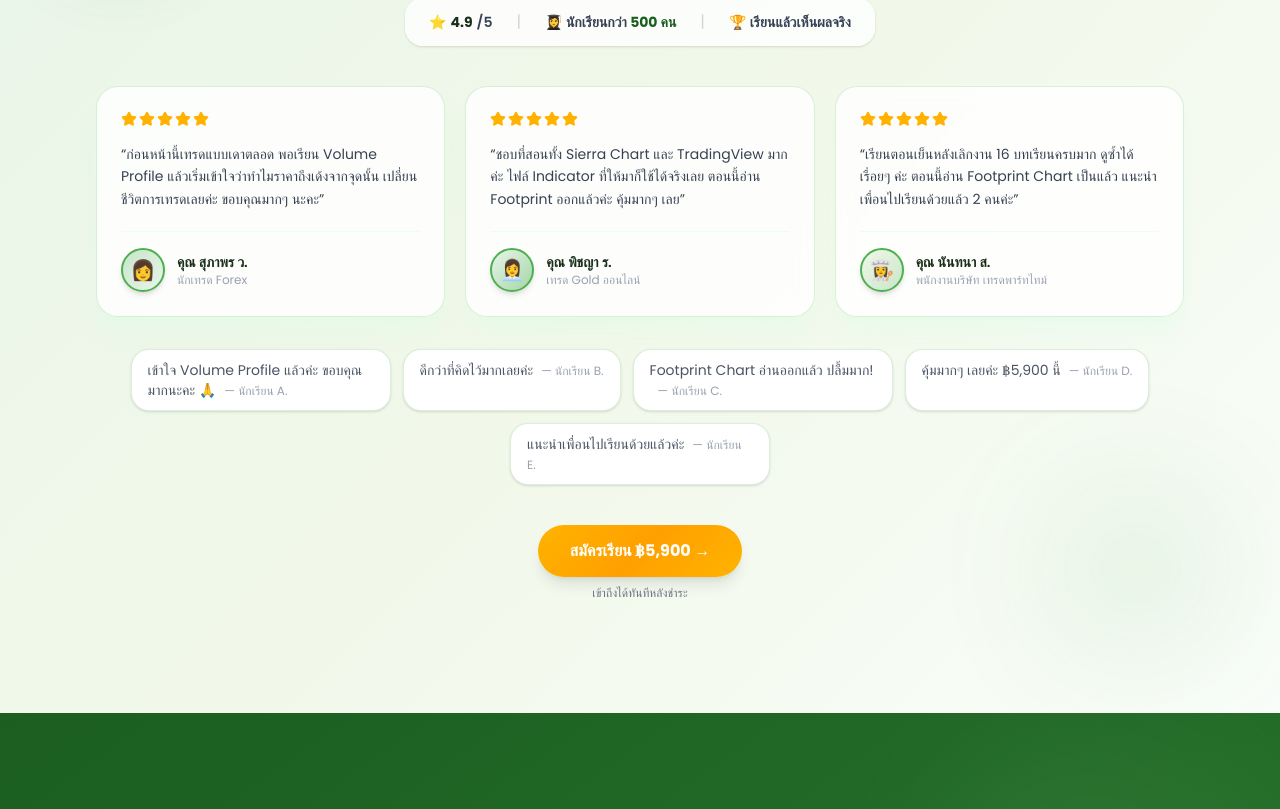
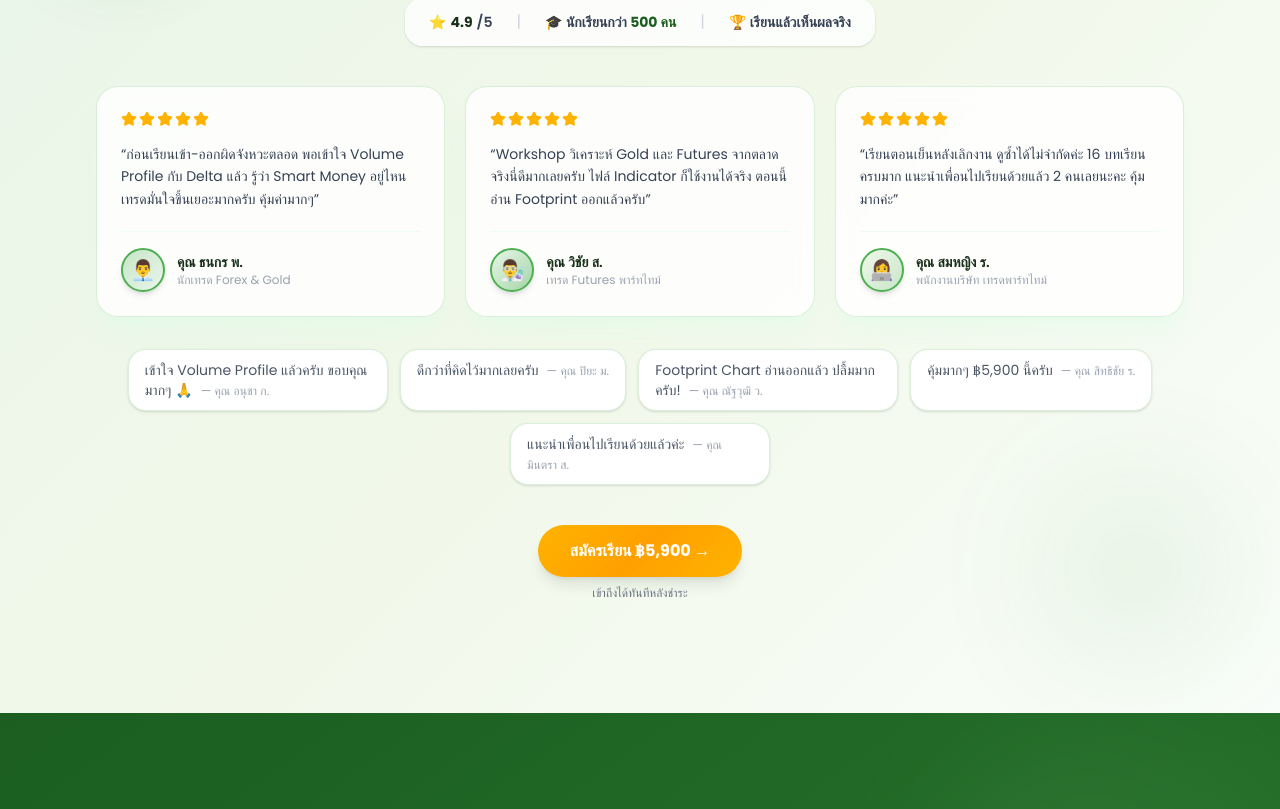
Before and after one commit to Jaimaidanpor/Volume-Trader-sales, a Next.js app: page / in a window 1280 px wide. Shown: the part 5057-5866 px from the top of the page. Built offline with nearby package versions, Linux system fonts and the light colour scheme.

Commit message:
fix: update testimonials to mostly male reviewers

```diff
--- a/src/components/TestimonialsSection.tsx
+++ b/src/components/TestimonialsSection.tsx
@@ -6,40 +6,40 @@ import { Star } from "lucide-react";
 
 const testimonials = [
   {
-    name: "คุณ สุภาพร ว.",
-    role: "นักเทรด Forex",
-    avatar: "👩",
+    name: "คุณ ธนกร พ.",
+    role: "นักเทรด Forex & Gold",
+    avatar: "👨‍💼",
     avatarBg: "linear-gradient(135deg, #C8E6C9, #E8F5E9)",
     quote:
-      "ก่อนหน้านี้เทรดแบบเดาตลอด พอเรียน Volume Profile แล้วเริ่มเข้าใจว่าทำไมราคาถึงเด้งจากจุดนั้น เปลี่ยนชีวิตการเทรดเลยค่ะ ขอบคุณมากๆ นะคะ",
+      "ก่อนเรียนเข้า-ออกผิดจังหวะตลอด พอเข้าใจ Volume Profile กับ Delta แล้ว รู้ว่า Smart Money อยู่ไหน เทรดมั่นใจขึ้นเยอะมากครับ คุ้มค่ามากๆ",
     stars: 5,
   },
   {
-    name: "คุณ พิชญา ร.",
-    role: "เทรด Gold ออนไลน์",
-    avatar: "👩‍💼",
+    name: "คุณ วิชัย ส.",
+    role: "เทรด Futures พาร์ทไทม์",
+    avatar: "👨‍🔬",
     avatarBg: "linear-gradient(135deg, #E8F5E9, #A5D6A7)",
     quote:
-      "ชอบที่สอนทั้ง Sierra Chart และ TradingView มากค่ะ ไฟล์ Indicator ที่ให้มาก็ใช้ได้จริงเลย ตอนนี้อ่าน Footprint ออกแล้วค่ะ คุ้มมากๆ เลย",
+      "Workshop วิเคราะห์ Gold และ Futures จากตลาดจริงนี่ดีมากเลยครับ ไฟล์ Indicator ก็ใช้งานได้จริง ตอนนี้อ่าน Footprint ออกแล้วครับ",
     stars: 5,
   },
   {
-    name: "คุณ นันทนา ส.",
+    name: "คุณ สมหญิง ร.",
     role: "พนักงานบริษัท เทรดพาร์ทไทม์",
-    avatar: "👩‍🍳",
+    avatar: "👩‍💻",
     avatarBg: "linear-gradient(135deg, #F1F8E9, #C8E6C9)",
     quote:
-      "เรียนตอนเย็นหลังเลิกงาน 16 บทเรียนครบมาก ดูซ้ำได้เรื่อยๆ ค่ะ ตอนนี้อ่าน Footprint Chart เป็นแล้ว แนะนำเพื่อนไปเรียนด้วยแล้ว 2 คนค่ะ",
+      "เรียนตอนเย็นหลังเลิกงาน ดูซ้ำได้ไม่จำกัดค่ะ 16 บทเรียนครบมาก แนะนำเพื่อนไปเรียนด้วยแล้ว 2 คนเลยนะคะ คุ้มมากค่ะ",
     stars: 5,
   },
 ];
 
 const miniReviews = [
-  { text: "เข้าใจ Volume Profile แล้วค่ะ ขอบคุณมากนะคะ 🙏", name: "นักเรียน A." },
-  { text: "ดีกว่าที่คิดไว้มากเลยค่ะ", name: "นักเรียน B." },
-  { text: "Footprint Chart อ่านออกแล้ว ปลื้มมาก!", name: "นักเรียน C." },
-  { text: "คุ้มมากๆ เลยค่ะ ฿5,900 นี้", name: "นักเรียน D." },
-  { text: "แนะนำเพื่อนไปเรียนด้วยแล้วค่ะ", name: "นักเรียน E." },
+  { text: "เข้าใจ Volume Profile แล้วครับ ขอบคุณมากๆ 🙏", name: "คุณ อนุชา ก." },
+  { text: "ดีกว่าที่คิดไว้มากเลยครับ", name: "คุณ ปิยะ ม." },
+  { text: "Footprint Chart อ่านออกแล้ว ปลื้มมากครับ!", name: "คุณ ณัฐวุฒิ ว." },
+  { text: "คุ้มมากๆ ฿5,900 นี้ครับ", name: "คุณ สิทธิชัย ร." },
+  { text: "แนะนำเพื่อนไปเรียนด้วยแล้วค่ะ", name: "คุณ มินตรา ส." },
 ];
 
 const containerVariants: Variants = {
@@ -119,7 +119,7 @@ export default function TestimonialsSection() {
             </span>
             <span className="text-gray-300 hidden sm:inline">|</span>
             <span className="text-sm font-semibold text-gray-700">
-              👩‍🎓 นักเรียนกว่า <strong style={{ color: "#1B5E20" }}>500 คน</strong>
+              🎓 นักเรียนกว่า <strong style={{ color: "#1B5E20" }}>500 คน</strong>
             </span>
             <span className="text-gray-300 hidden sm:inline">|</span>
             <span className="text-sm font-semibold text-gray-700">
```
